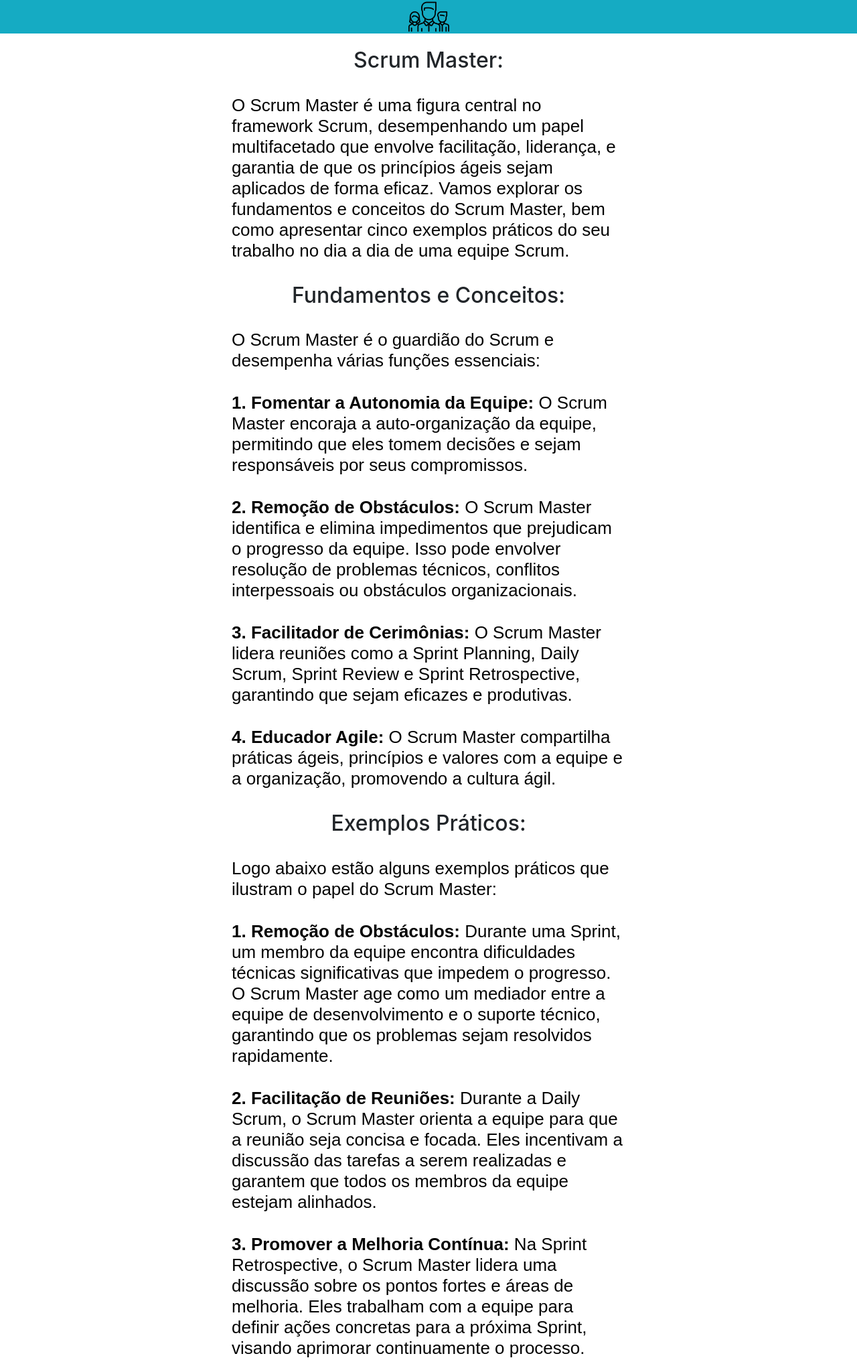
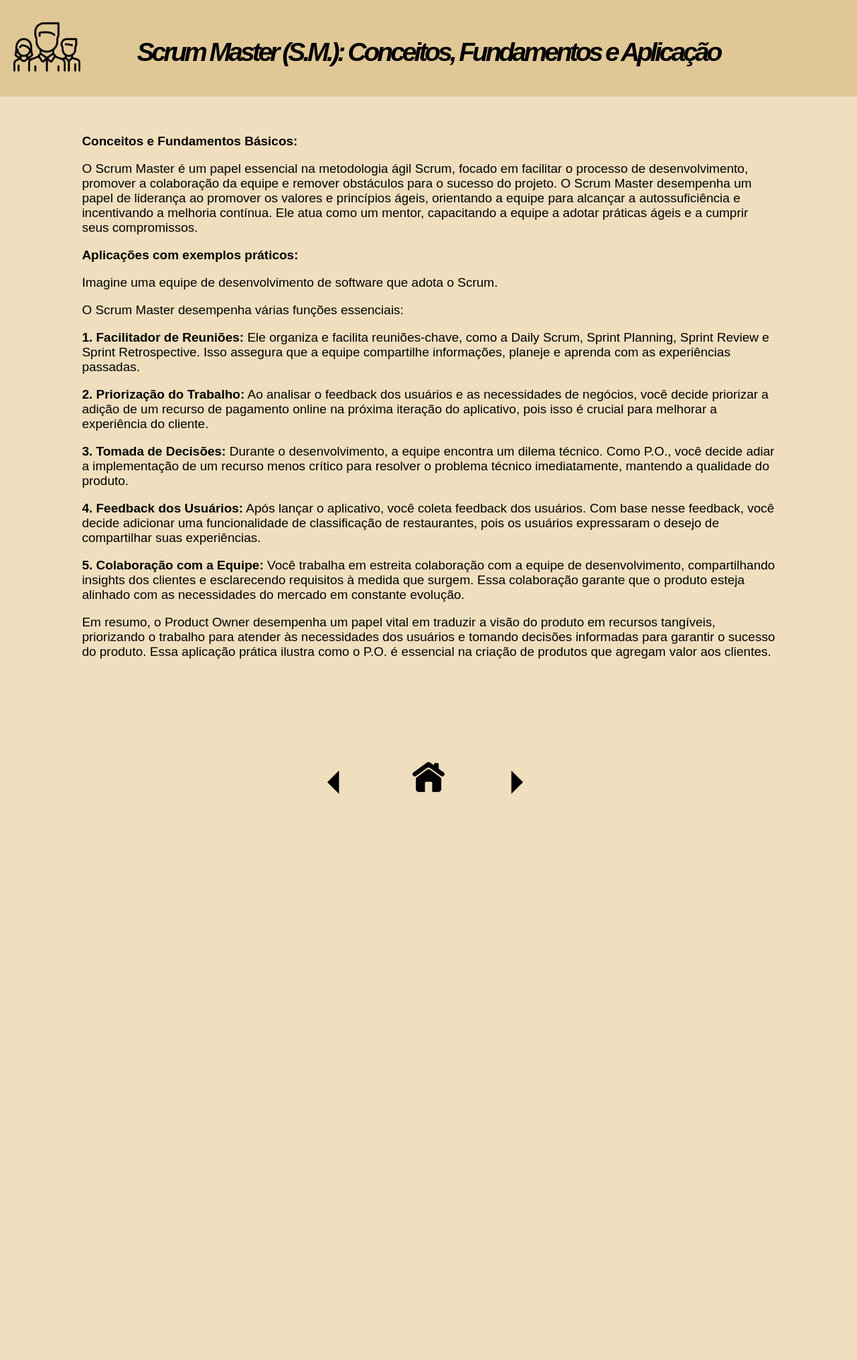
Before and after one commit to Ctrl-Shift-Dev/Plataforma-SCRUM, a Flask app: template src/templates/scrum_master.html in a window 1280 px wide. Shown: the top 2030 px of the page at 67% size. After the commit the page ends 1185 px from the top, so only its background shows below. Run offline with Flask 3, Linux system fonts and the light colour scheme; the template is opened without the code that fills it, so the values that code supplies are empty; some libraries are stand-ins or nearby versions.

Commit message:
Update scrum_master.html

```diff
--- a/src/templates/scrum_master.html
+++ b/src/templates/scrum_master.html
@@ -1,91 +1,90 @@
 <!DOCTYPE html>
-<html lang="pt.br">
+<html lang="pt-br">
 
 <head>
     <meta charset="UTF-8">
     <meta name="viewport" content="width=device-width, initial-scale=1.0">
     <title>Scrum Master</title>
-   <link rel="stylesheet" href="https://stackpath.bootstrapcdn.com/bootstrap/4.1.3/css/bootstrap.min.css"
-      integrity="sha384-MCw98/SFnGE8fJT3GXwEOngsV7Zt27NXFoaoApmYm81iuXoPkFOJwJ8ERdknLPMO" crossorigin="anonymous">
-   <link rel="stylesheet" href="../static/css/normalize.css">
-   <link rel="stylesheet" href="../static/css/style.css">
+    <link rel="stylesheet" href="css/base.css">
 </head>
 
 <body>
     <header>
-      <a href="home.html">
-         <img src="../static/img/logo.png" alt="">
+        <a href="modulo1.html" class="logo-button">
+            <img src="img/equipe-logo.png" alt="logo">
         </a>
     </header>
+    <div class="title">
+        <h1><b>Scrum Master (S.M.): Conceitos, Fundamentos e Aplicação</b>
+            <h1>
+    </div>
+    </header>
 
-   <h1 class="subtitulo">Scrum Master:</h1>
+    <div class="content">
 
-   <p>O Scrum Master é uma figura central no framework Scrum, desempenhando um papel multifacetado que envolve
-      facilitação,
-      liderança, e garantia de que os princípios ágeis sejam aplicados de forma eficaz. Vamos explorar os fundamentos e
-      conceitos do Scrum Master, bem como apresentar cinco exemplos práticos do seu trabalho no dia a dia de uma equipe
-      Scrum.</p>
+        <p><b>Conceitos e Fundamentos Básicos:</b></p>
 
-   <h2 class="subtitulo">Fundamentos e Conceitos:</h2>
+        <p>O Scrum Master é um papel essencial na metodologia ágil Scrum, focado em facilitar o processo de
+            desenvolvimento, promover a colaboração da equipe e remover obstáculos para o sucesso do projeto.
 
-   <p>O Scrum Master é o guardião do Scrum e desempenha várias funções essenciais:
+            O Scrum Master desempenha um papel de liderança ao promover os valores e princípios ágeis, orientando a
+            equipe para alcançar a autossuficiência e incentivando a melhoria contínua. Ele atua como um mentor,
+            capacitando a equipe a adotar práticas ágeis e a cumprir seus compromissos.</p>
 
-   <p><strong>1. Fomentar a Autonomia da Equipe:</strong> O Scrum Master encoraja a auto-organização da equipe,
-      permitindo
-      que eles tomem decisões e sejam responsáveis por seus compromissos.</p>
+        <p><b>Aplicações com exemplos práticos:</b></p>
 
-   <p><strong>2. Remoção de Obstáculos:</strong> O Scrum Master identifica e elimina impedimentos que prejudicam o
-      progresso da equipe. Isso pode envolver resolução de problemas técnicos, conflitos interpessoais ou obstáculos
-      organizacionais.</p>
+        <p>Imagine uma equipe de desenvolvimento de software que adota o Scrum.</p>
 
-   <p><strong>3. Facilitador de Cerimônias:</strong> O Scrum Master lidera reuniões como a Sprint Planning, Daily Scrum,
-      Sprint Review e Sprint Retrospective, garantindo que sejam eficazes e produtivas.</p>
+       <p>O Scrum Master desempenha várias funções essenciais:</p>
 
-   <p><strong>4. Educador Agile:</strong> O Scrum Master compartilha práticas ágeis, princípios e valores com a equipe e
-      a
-      organização, promovendo a cultura ágil.</p>
+        <p><b>1. Facilitador de Reuniões:</b> Ele organiza e facilita reuniões-chave, como a Daily Scrum, Sprint
+            Planning, Sprint Review e Sprint Retrospective. Isso assegura que a equipe compartilhe informações, planeje
+            e aprenda com as experiências passadas.
 
-   <h2 class="subtitulo">Exemplos Práticos:</h2>
+        <p><b>2. Priorização do Trabalho:</b> Ao analisar o feedback dos usuários e as necessidades de negócios, você
+            decide priorizar a adição de um recurso de pagamento online na próxima iteração do aplicativo, pois isso é
+            crucial para melhorar a experiência do cliente.</p>
 
-   <p>Logo abaixo estão alguns exemplos práticos que ilustram o papel do Scrum Master:</p>
+        <p><b>3. Tomada de Decisões:</b> Durante o desenvolvimento, a equipe encontra um dilema técnico. Como P.O., você
+            decide adiar a implementação de um recurso menos crítico para resolver o problema técnico imediatamente,
+            mantendo a qualidade do produto.</p>
 
-   <p><strong>1. Remoção de Obstáculos:</strong> Durante uma Sprint, um membro da equipe encontra dificuldades técnicas
-      significativas que impedem o progresso. O Scrum Master age como um mediador entre a equipe de desenvolvimento e o
-      suporte técnico, garantindo que os problemas sejam resolvidos rapidamente.</p>
+        <p><b>4. Feedback dos Usuários:</b> Após lançar o aplicativo, você coleta feedback dos usuários. Com base nesse
+            feedback, você decide adicionar uma funcionalidade de classificação de restaurantes, pois os usuários
+            expressaram o desejo de compartilhar suas experiências.</p>
 
-   <p><strong>2. Facilitação de Reuniões:</strong> Durante a Daily Scrum, o Scrum Master orienta a equipe para que a
-      reunião
-      seja concisa e focada. Eles incentivam a discussão das tarefas a serem realizadas e garantem que todos os membros
-      da equipe estejam alinhados.</p>
+        <p><b>5. Colaboração com a Equipe:</b> Você trabalha em estreita colaboração com a equipe de desenvolvimento,
+            compartilhando insights dos clientes e esclarecendo requisitos à medida que surgem. Essa colaboração garante
+            que o produto esteja alinhado com as necessidades do mercado em constante evolução.</p>
 
-   <p><strong>3. Promover a Melhoria Contínua:</strong> Na Sprint Retrospective, o Scrum Master lidera uma discussão
-      sobre
-      os pontos fortes e áreas de melhoria. Eles trabalham com a equipe para definir ações concretas para a próxima
-      Sprint, visando aprimorar continuamente o processo.</p>
+        <p>Em resumo, o Product Owner desempenha um papel vital em traduzir a visão do produto em recursos tangíveis,
+            priorizando o trabalho para atender às necessidades dos usuários e tomando decisões informadas para garantir
+            o sucesso do produto. Essa aplicação prática ilustra como o P.O. é essencial na criação de produtos que
+            agregam valor aos clientes.</p>
 
-   <p><strong>4. Mediação de Conflitos:</strong> Quando surgem divergências de opiniões dentro da equipe em relação ao
-      planejamento da Sprint, o Scrum Master facilita a discussão e ajuda a equipe a alcançar um consenso sobre como
-      avançar.</p>
+    </div>
 
-   <p><strong>5. Cultivar a Transparência:</strong> O Scrum Master promove a transparência ao garantir que o quadro
-      Scrum
-      esteja atualizado e visível para todos os membros da equipe. Isso ajuda a equipe a manter o foco e a compreender o
-      andamento do trabalho.</p>
+    </div>
 
-   <p>O Scrum Master desempenha um papel crucial na garantia de que o Scrum seja aplicado com sucesso, promovendo a
-      colaboração, a eficiência e a entrega de produtos de alta qualidade. Ao abraçar os fundamentos e aplicar
-      conceitos na prática, o Scrum Master é essencial para o sucesso de uma equipe ágil.</p>
+    <div class="button-container">
+        <button class="back-button" onclick="location.href='modulo1.html'">
+            <div class="back">
+                <img src="img/back.png" alt="back">
+            </div>
+        </button>
 
-   <!-- passar pagina -->
+        <button class="home-button" onclick="location.href='modulo1.html'">
+            <div class="">
+                <img src="img/home.png" alt="back">
+            </div>
+        </button>
 
-   <span class="flecha">
-      <a href="">
-         <img src="../static/img/flecha esquerda .png" alt="">
-      </a>
-      <a href="">
-         <img src="../static/img/flecha direita .png" alt="">
-      </a>
-   </span>
+        <button class="next-button" onclick="location.href='product_owner.html'">
+            <div class="next">
+                <img src="img/next.png" alt="back">
+            </div>
+        </button>
+    </div>
 
 </body>
 
```
Lines whose indentation alone changed are shown as unchanged.
